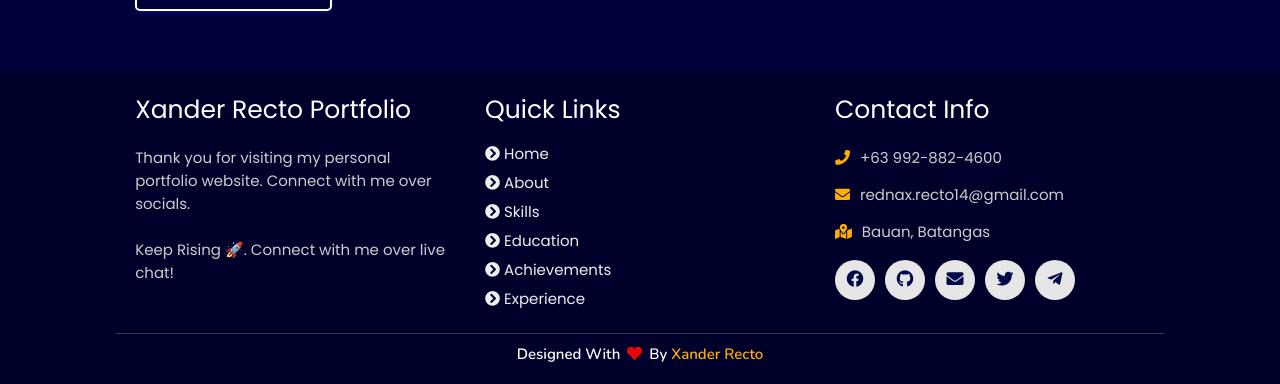
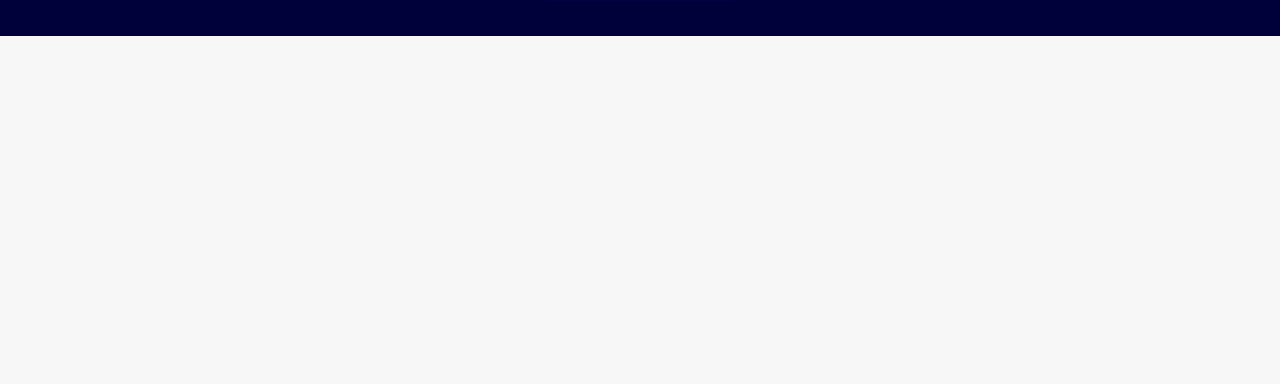
Before and after one commit to adeybai/adey-web-portfolio, a plain HTML site: page projects/projectpage.html in a window 1280 px wide. Shown: the part 930-1314 px from the top of the page. After the commit the page ends 966 px from the top, so only its background shows below. Drawn offline with nearby package versions, Linux system fonts and the light colour scheme.

Commit message:
Update projectpage.html

```diff
--- a/projects/projectpage.html
+++ b/projects/projectpage.html
@@ -138,6 +138,9 @@
       </div>
     </div>
 
+
+  </div>
+
   <div class="backbtn">
     <a href="../index.html#work" class="btn">
         <i class="fas fa-arrow-left"></i>
@@ -145,47 +148,10 @@
   </a>
   </div>
 
+
+
 </section>
 <!-- work project section ends -->
-
-<section class="footer">
-
-  <div class="box-container">
-
-      <div class="box">
-          <h3>Xander Recto Portfolio</h3>
-          <p>Thank you for visiting my personal portfolio website. Connect with me over socials. <br/> <br/> Keep Rising 🚀. Connect with me over live chat!</p>
-      </div>
-
-      <div class="box">
-          <h3>quick links</h3>
-          <a href="#home"><i class="fas fa-chevron-circle-right"></i> home</a>
-          <a href="#about"><i class="fas fa-chevron-circle-right"></i> about</a>
-          <a href="#skills"><i class="fas fa-chevron-circle-right"></i> skills</a>
-          <a href="#education"><i class="fas fa-chevron-circle-right"></i> education</a>
-          <a href="#work"><i class="fas fa-chevron-circle-right"></i> Achievements</a>
-          <a href="#experience"><i class="fas fa-chevron-circle-right"></i> experience</a>
-      </div>
-
-      <div class="box">
-          <h3>contact info</h3>
-          <p> <i class="fas fa-phone"></i>+63 992-882-4600</p>
-          <p> <i class="fas fa-envelope"></i>rednax.recto14@gmail.com</p>
-          <p> <i class="fas fa-map-marked-alt"></i>Bauan, Batangas</p>
-          <div class="share">
-
-              <a href="https://www.facebook.com/xander829/" class="fab fa-facebook" aria-label="Facebook" target="_blank"></a>
-              <a href="https://github.com/adeybai" class="fab fa-github" aria-label="GitHub" target="_blank"></a>
-              <a href="rednax.recto14@gmail.com" class="fas fa-envelope" aria-label="Mail" target="_blank"></a>
-              <a href="https://x.com/XanderRecto" class="fab fa-twitter" aria-label="Twitter" target="_blank"></a>
-              <a href="https://t.me/adey829" class="fab fa-telegram-plane" aria-label="Telegram" target="_blank"></a>
-          </div>
-      </div>
-  </div>
-
-  <h1 class="credit">Designed with <i class="fa fa-heart pulse"></i> by <a href="404.html"> Xander Recto</a></h1>
-
-</section>
 
 <!-- scroll top btn -->
 <a href="index.html" class="fas fa-angle-up" id="scroll-top"></a>
```
